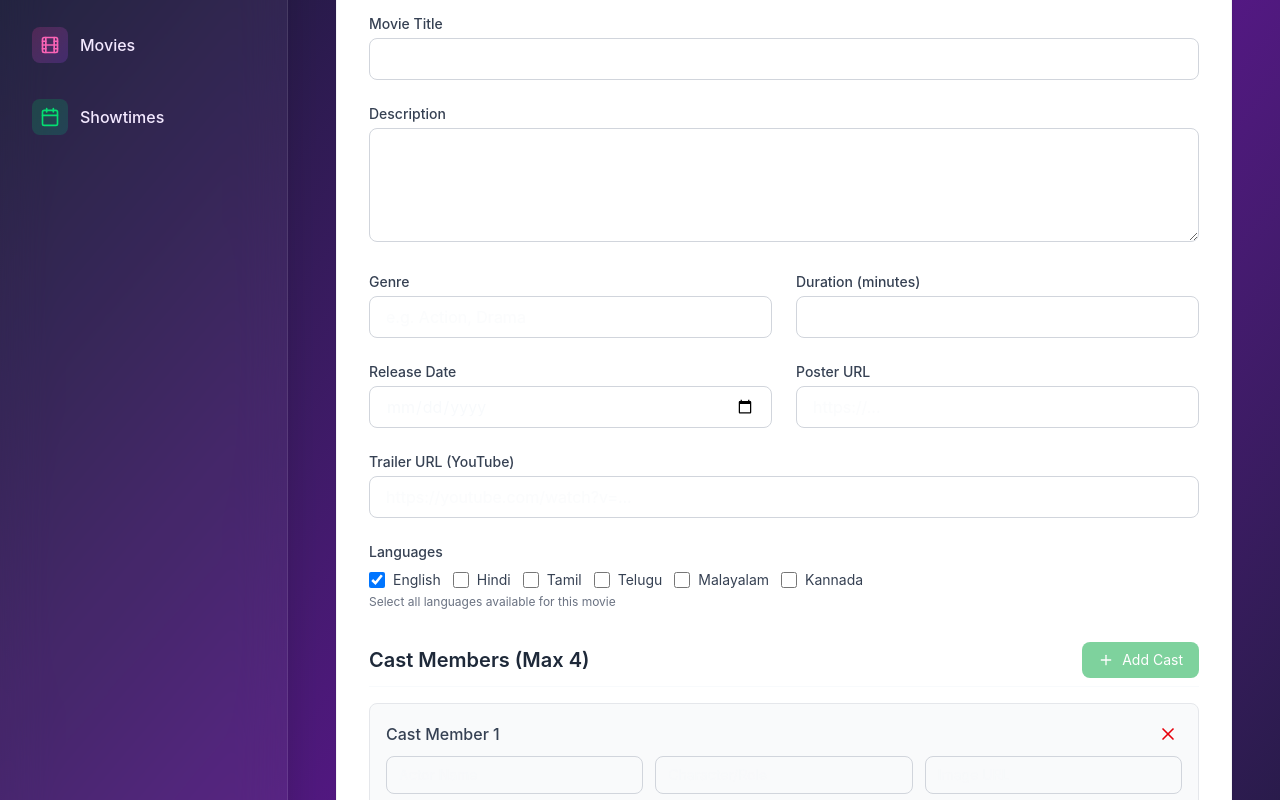
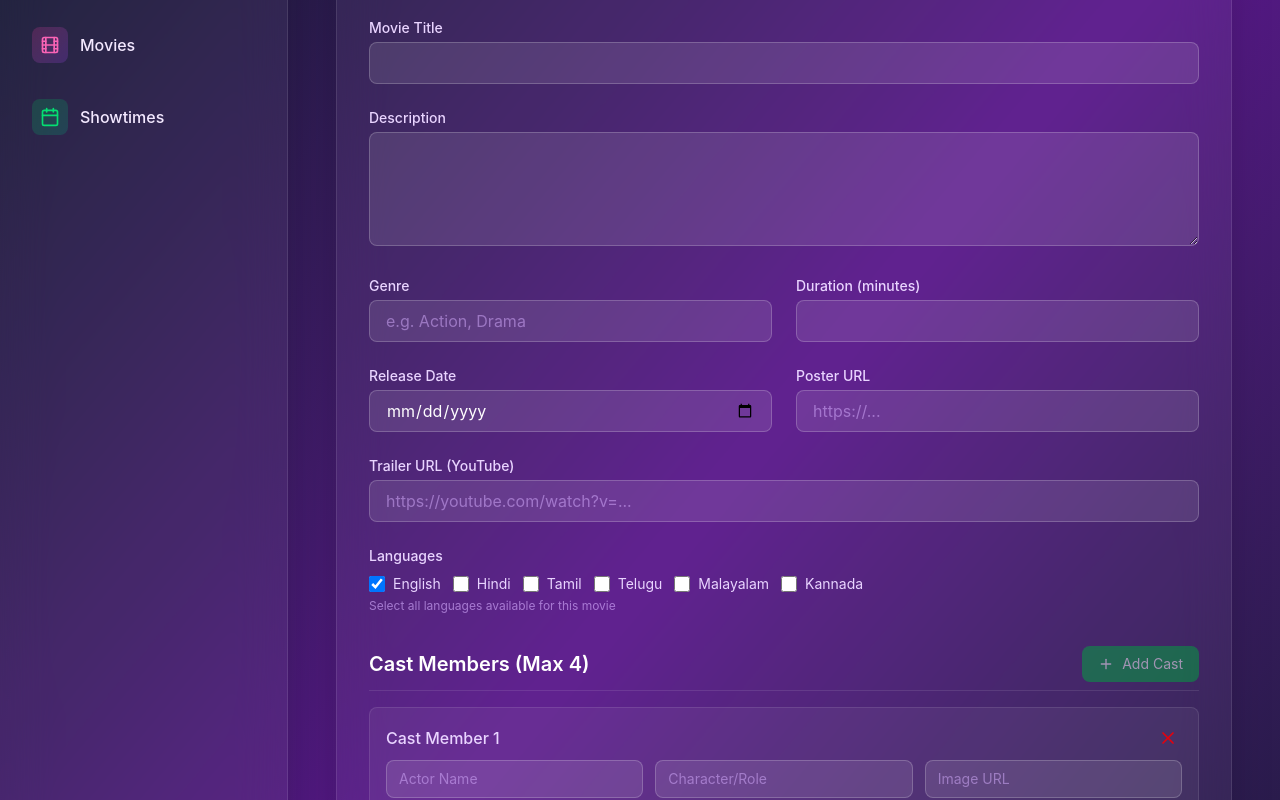
Before and after one commit to BALAJIRAGUNATHAN/cinema-ticket-booking, a Next.js app: page /admin/movies/new in a window 1280 px wide. Shown: the part 180-980 px from the top of the page. Built offline with nearby package versions, Linux system fonts and the light colour scheme.

Commit message:
Fix Add Movie and Add Showtime forms with dark theme styling

```diff
--- a/app/admin/movies/new/page.tsx
+++ b/app/admin/movies/new/page.tsx
@@ -81,30 +81,30 @@ export default function NewMoviePage() {
 
     return (
         <div className="max-w-4xl mx-auto">
-            <h1 className="text-3xl font-bold text-gray-900 mb-8">Add New Movie</h1>
+            <h1 className="text-4xl font-bold bg-gradient-to-r from-purple-400 via-pink-400 to-purple-400 bg-clip-text text-transparent mb-8">Add New Movie</h1>
 
-            <form onSubmit={handleSubmit} className="space-y-8 bg-white p-8 rounded-xl shadow-sm border border-gray-100">
+            <form onSubmit={handleSubmit} className="space-y-8 bg-white/5 backdrop-blur-xl p-8 rounded-2xl shadow-2xl border border-white/10">
                 {/* Basic Info */}
                 <div className="space-y-6">
-                    <h2 className="text-xl font-semibold text-gray-800 border-b pb-2">Basic Information</h2>
+                    <h2 className="text-xl font-semibold text-white border-b border-white/10 pb-2">Basic Information</h2>
 
                     <div>
-                        <label className="block text-sm font-medium text-gray-700 mb-1">Movie Title</label>
+                        <label className="block text-sm font-medium text-purple-200 mb-1">Movie Title</label>
                         <input
                             type="text"
                             required
-                            className="w-full px-4 py-2 border border-gray-300 rounded-lg focus:ring-2 focus:ring-blue-500 focus:border-blue-500 outline-none transition-all"
+                            className="w-full px-4 py-2 bg-white/10 border border-white/20 rounded-lg focus:ring-2 focus:ring-purple-500 focus:border-purple-500 outline-none transition-all text-white placeholder-purple-300/50"
                             value={formData.title}
                             onChange={(e) => setFormData({ ...formData, title: e.target.value })}
                         />
                     </div>
 
                     <div>
-                        <label className="block text-sm font-medium text-gray-700 mb-1">Description</label>
+                        <label className="block text-sm font-medium text-purple-200 mb-1">Description</label>
                         <textarea
                             required
                             rows={4}
-                            className="w-full px-4 py-2 border border-gray-300 rounded-lg focus:ring-2 focus:ring-blue-500 focus:border-blue-500 outline-none transition-all"
+                            className="w-full px-4 py-2 bg-white/10 border border-white/20 rounded-lg focus:ring-2 focus:ring-purple-500 focus:border-purple-500 outline-none transition-all text-white placeholder-purple-300/50"
                             value={formData.description}
                             onChange={(e) => setFormData({ ...formData, description: e.target.value })}
                         />
@@ -112,23 +112,23 @@ export default function NewMoviePage() {
 
                     <div className="grid grid-cols-2 gap-6">
                         <div>
-                            <label className="block text-sm font-medium text-gray-700 mb-1">Genre</label>
+                            <label className="block text-sm font-medium text-purple-200 mb-1">Genre</label>
                             <input
                                 type="text"
                                 required
                                 placeholder="e.g. Action, Drama"
-                                className="w-full px-4 py-2 border border-gray-300 rounded-lg focus:ring-2 focus:ring-blue-500 focus:border-blue-500 outline-none transition-all"
+                                className="w-full px-4 py-2 bg-white/10 border border-white/20 rounded-lg focus:ring-2 focus:ring-purple-500 focus:border-purple-500 outline-none transition-all text-white placeholder-purple-300/50"
                                 value={formData.genre}
                                 onChange={(e) => setFormData({ ...formData, genre: e.target.value })}
                             />
                         </div>
                         <div>
-                            <label className="block text-sm font-medium text-gray-700 mb-1">Duration (minutes)</label>
+                            <label className="block text-sm font-medium text-purple-200 mb-1">Duration (minutes)</label>
                             <input
                                 type="number"
                                 required
                                 min="1"
-                                className="w-full px-4 py-2 border border-gray-300 rounded-lg focus:ring-2 focus:ring-blue-500 focus:border-blue-500 outline-none transition-all"
+                                className="w-full px-4 py-2 bg-white/10 border border-white/20 rounded-lg focus:ring-2 focus:ring-purple-500 focus:border-purple-500 outline-none transition-all text-white placeholder-purple-300/50"
                                 value={formData.duration}
                                 onChange={(e) => setFormData({ ...formData, duration: e.target.value })}
                             />
@@ -137,22 +137,22 @@ export default function NewMoviePage() {
 
                     <div className="grid grid-cols-2 gap-6">
                         <div>
-                            <label className="block text-sm font-medium text-gray-700 mb-1">Release Date</label>
+                            <label className="block text-sm font-medium text-purple-200 mb-1">Release Date</label>
                             <input
                                 type="date"
                                 required
-                                className="w-full px-4 py-2 border border-gray-300 rounded-lg focus:ring-2 focus:ring-blue-500 focus:border-blue-500 outline-none transition-all"
+                                className="w-full px-4 py-2 bg-white/10 border border-white/20 rounded-lg focus:ring-2 focus:ring-purple-500 focus:border-purple-500 outline-none transition-all text-white"
                                 value={formData.release_date}
                                 onChange={(e) => setFormData({ ...formData, release_date: e.target.value })}
                             />
                         </div>
                         <div>
-                            <label className="block text-sm font-medium text-gray-700 mb-1">Poster URL</label>
+                            <label className="block text-sm font-medium text-purple-200 mb-1">Poster URL</label>
                             <input
                                 type="url"
                                 required
                                 placeholder="https://..."
-                                className="w-full px-4 py-2 border border-gray-300 rounded-lg focus:ring-2 focus:ring-blue-500 focus:border-blue-500 outline-none transition-all"
+                                className="w-full px-4 py-2 bg-white/10 border border-white/20 rounded-lg focus:ring-2 focus:ring-purple-500 focus:border-purple-500 outline-none transition-all text-white placeholder-purple-300/50"
                                 value={formData.poster_url}
                                 onChange={(e) => setFormData({ ...formData, poster_url: e.target.value })}
                             />
@@ -160,10 +160,10 @@ export default function NewMoviePage() {
                     </div>
 
                     <div>
-                        <label className="block text-sm font-medium text-gray-700 mb-1">Trailer URL (YouTube)</label>
+                        <label className="block text-sm font-medium text-purple-200 mb-1">Trailer URL (YouTube)</label>
                         <input
                             type="url"
-                            className="w-full px-4 py-2 border border-gray-300 rounded-lg focus:ring-2 focus:ring-blue-500 focus:border-blue-500 outline-none transition-all"
+                            className="w-full px-4 py-2 bg-white/10 border border-white/20 rounded-lg focus:ring-2 focus:ring-purple-500 focus:border-purple-500 outline-none transition-all text-white placeholder-purple-300/50"
                             value={formData.trailer_url}
                             onChange={(e) => setFormData({ ...formData, trailer_url: e.target.value })}
                             placeholder="https://youtube.com/watch?v=..."
@@ -172,7 +172,7 @@ export default function NewMoviePage() {
 
                     {/* Languages */}
                     <div>
-                        <label className="block text-sm font-medium text-gray-700 mb-2">Languages</label>
+                        <label className="block text-sm font-medium text-purple-200 mb-2">Languages</label>
                         <div className="flex flex-wrap gap-3">
                             {['English', 'Hindi', 'Tamil', 'Telugu', 'Malayalam', 'Kannada'].map((lang) => (
                                 <label key={lang} className="flex items-center gap-2 cursor-pointer">
@@ -186,20 +186,20 @@ export default function NewMoviePage() {
                                                 setSelectedLanguages(selectedLanguages.filter(l => l !== lang));
                                             }
                                         }}
-                                        className="w-4 h-4 text-blue-600 border-gray-300 rounded focus:ring-blue-500"
+                                        className="w-4 h-4 text-purple-600 border-white/20 rounded focus:ring-purple-500 bg-white/10"
                                     />
-                                    <span className="text-sm text-gray-700">{lang}</span>
+                                    <span className="text-sm text-purple-200">{lang}</span>
                                 </label>
                             ))}
                         </div>
-                        <p className="text-xs text-gray-500 mt-1">Select all languages available for this movie</p>
+                        <p className="text-xs text-purple-300/60 mt-1">Select all languages available for this movie</p>
                     </div>
                 </div>
 
                 {/* Cast Section */}
                 <div className="space-y-4">
-                    <div className="flex items-center justify-between border-b pb-2">
-                        <h2 className="text-xl font-semibold text-gray-800">Cast Members (Max 4)</h2>
+                    <div className="flex items-center justify-between border-b border-white/10 pb-2">
+                        <h2 className="text-xl font-semibold text-white">Cast Members (Max 4)</h2>
                         <button
                             type="button"
                             onClick={addCastMember}
@@ -212,13 +212,13 @@ export default function NewMoviePage() {
                     </div>
 
                     {cast.length === 0 && (
-                        <p className="text-gray-500 text-sm italic">No cast members added yet. Click "Add Cast" to add up to 4 cast members.</p>
+                        <p className="text-purple-300/60 text-sm italic">No cast members added yet. Click "Add Cast" to add up to 4 cast members.</p>
                     )}
 
                     {cast.map((member, index) => (
-                        <div key={index} className="p-4 bg-gray-50 rounded-lg border border-gray-200 space-y-3">
+                        <div key={index} className="p-4 bg-white/5 rounded-lg border border-white/10 space-y-3">
                             <div className="flex items-center justify-between mb-2">
-                                <h3 className="font-medium text-gray-700">Cast Member {index + 1}</h3>
+                                <h3 className="font-medium text-purple-200">Cast Member {index + 1}</h3>
                                 <button
                                     type="button"
                                     onClick={() => removeCastMember(index)}
@@ -231,21 +231,21 @@ export default function NewMoviePage() {
                                 <input
                                     type="text"
                                     placeholder="Actor Name"
-                                    className="px-3 py-2 border border-gray-300 rounded-lg focus:ring-2 focus:ring-blue-500 outline-none text-sm"
+                                    className="px-3 py-2 bg-white/10 border border-white/20 rounded-lg focus:ring-2 focus:ring-purple-500 outline-none text-sm text-white placeholder-purple-300/50"
                                     value={member.name}
                                     onChange={(e) => updateCastMember(index, 'name', e.target.value)}
                                 />
                                 <input
                                     type="text"
                                     placeholder="Character/Role"
-                                    className="px-3 py-2 border border-gray-300 rounded-lg focus:ring-2 focus:ring-blue-500 outline-none text-sm"
+                                    className="px-3 py-2 bg-white/10 border border-white/20 rounded-lg focus:ring-2 focus:ring-purple-500 outline-none text-sm text-white placeholder-purple-300/50"
                                     value={member.role}
                                     onChange={(e) => updateCastMember(index, 'role', e.target.value)}
                                 />
                                 <input
                                     type="url"
                                     placeholder="Image URL"
-                                    className="px-3 py-2 border border-gray-300 rounded-lg focus:ring-2 focus:ring-blue-500 outline-none text-sm"
+                                    className="px-3 py-2 bg-white/10 border border-white/20 rounded-lg focus:ring-2 focus:ring-purple-500 outline-none text-sm text-white placeholder-purple-300/50"
                                     value={member.image}
                                     onChange={(e) => updateCastMember(index, 'image', e.target.value)}
                                 />
@@ -258,7 +258,7 @@ export default function NewMoviePage() {
                     <button
                         type="submit"
                         disabled={loading}
-                        className="w-full flex items-center justify-center px-6 py-3 bg-blue-600 text-white font-medium rounded-lg hover:bg-blue-700 focus:ring-4 focus:ring-blue-200 transition-all disabled:opacity-70 disabled:cursor-not-allowed"
+                        className="w-full flex items-center justify-center px-6 py-3 bg-gradient-to-r from-blue-600 to-purple-600 text-white font-semibold rounded-xl hover:from-blue-700 hover:to-purple-700 focus:ring-4 focus:ring-purple-500/50 transition-all disabled:opacity-70 disabled:cursor-not-allowed shadow-lg shadow-blue-500/30"
                     >
                         {loading ? (
                             <>
```
Also changed, not shown: app/admin/showtimes/new/page.tsx (+33 -33 lines).
